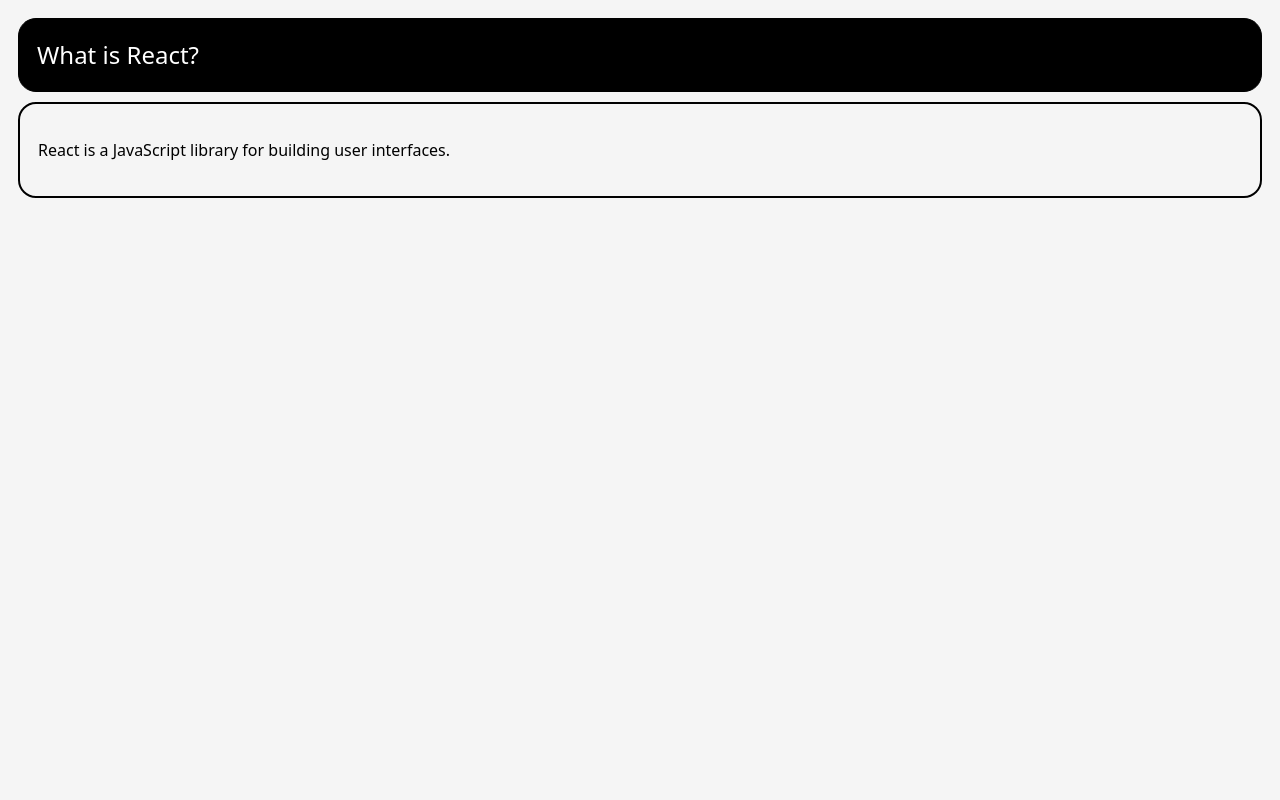
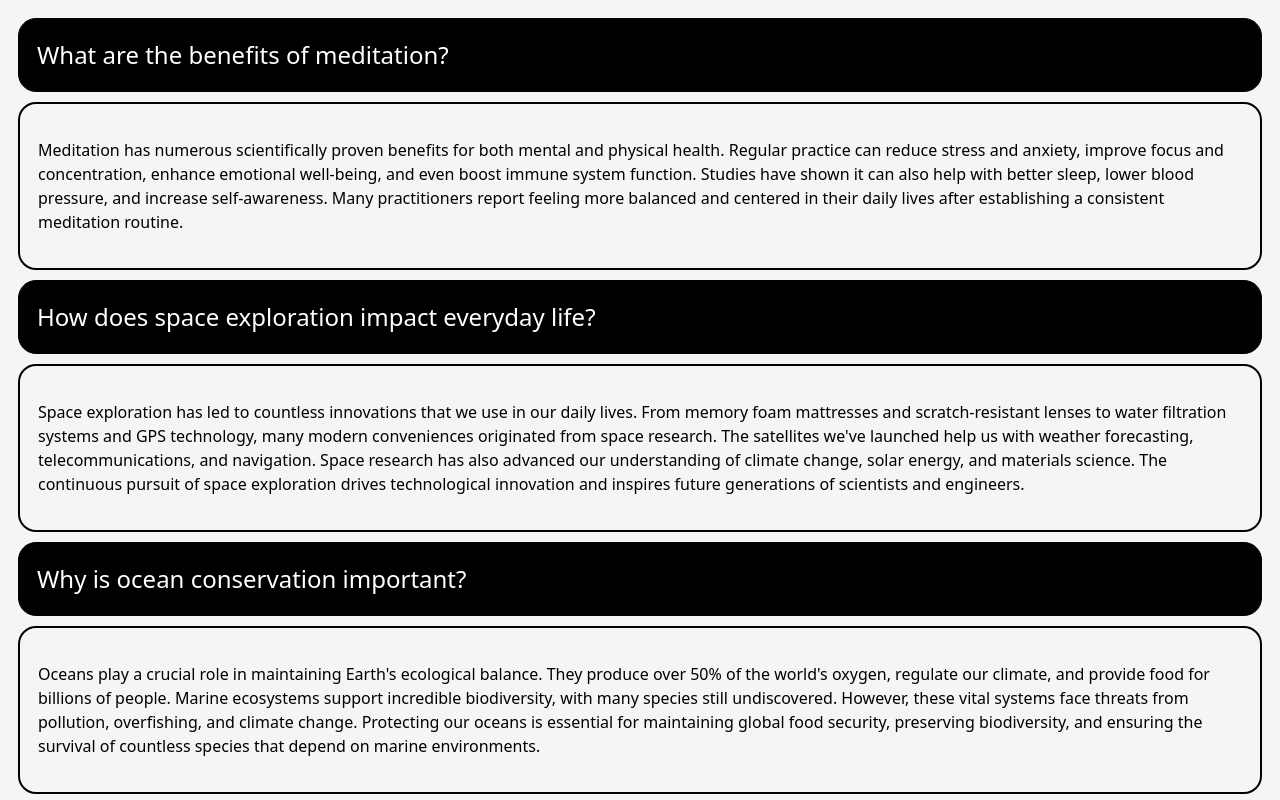
Before and after one commit to massivenobody/react-accordion, a React (Vite) app: page / in a window 1280 px wide. Shown: the top 800 px of the page. Built offline with nearby package versions, Linux system fonts and the light colour scheme.

Commit message:
feat: add accordion data
- Create accordionData.ts
- Add basic data
- Import and use data to render AccordionItem components.

```diff
--- a/src/App.css
+++ b/src/App.css
@@ -1,4 +1,4 @@
-.accordion-item {
+body {
   margin: 18px;
 }
 
--- a/src/components/Accordion.tsx
+++ b/src/components/Accordion.tsx
@@ -1,14 +1,15 @@
 import AccordionItem from "./AccordionItem";
-
-const accordionData = {
-    title: 'What is React?',
-    content: 'React is a JavaScript library for building user interfaces.',
-}
+import { accordionData } from "../data/accordionData";
 
 function Accordion() {
+    const accordionItems = accordionData.map((item) => (
+        <AccordionItem key={item.id} title={item.title} content={item.content} />
+    ))
 
     return (
-        <AccordionItem title={accordionData.title} content={accordionData.content} />
+        <div className="accordion">
+            {accordionItems}
+        </div>
     )
 }
 
--- /dev/null
+++ b/src/data/accordionData.ts
@@ -0,0 +1,38 @@
+export interface AccordionItem {
+    id: number;
+    title: string;
+    content: string;
+}
+
+export const accordionData: AccordionItem[] = [
+    {
+        id: 1,
+        title: 'What are the benefits of meditation?',
+        content: 'Meditation has numerous scientifically proven benefits for both mental and physical health. Regular practice can reduce stress and anxiety, improve focus and concentration, enhance emotional well-being, and even boost immune system function. Studies have shown it can also help with better sleep, lower blood pressure, and increase self-awareness. Many practitioners report feeling more balanced and centered in their daily lives after establishing a consistent meditation routine.',
+    },
+    {
+        id: 2,
+        title: 'How does space exploration impact everyday life?',
+        content: 'Space exploration has led to countless innovations that we use in our daily lives. From memory foam mattresses and scratch-resistant lenses to water filtration systems and GPS technology, many modern conveniences originated from space research. The satellites we\'ve launched help us with weather forecasting, telecommunications, and navigation. Space research has also advanced our understanding of climate change, solar energy, and materials science. The continuous pursuit of space exploration drives technological innovation and inspires future generations of scientists and engineers.',
+    },
+    {
+        id: 3,
+        title: 'Why is ocean conservation important?',
+        content: 'Oceans play a crucial role in maintaining Earth\'s ecological balance. They produce over 50% of the world\'s oxygen, regulate our climate, and provide food for billions of people. Marine ecosystems support incredible biodiversity, with many species still undiscovered. However, these vital systems face threats from pollution, overfishing, and climate change. Protecting our oceans is essential for maintaining global food security, preserving biodiversity, and ensuring the survival of countless species that depend on marine environments.',
+    },
+    {
+        id: 4,
+        title: 'What makes artificial intelligence revolutionary?',
+        content: 'Artificial Intelligence represents one of the most transformative technologies of our time. It\'s revolutionizing industries from healthcare and transportation to education and entertainment. AI systems can analyze vast amounts of data, recognize patterns, and make predictions with remarkable accuracy. Machine learning algorithms continue to improve, enabling more sophisticated applications like autonomous vehicles, personalized medicine, and advanced robotics. However, the technology also raises important ethical questions about privacy, job displacement, and the future relationship between humans and machines.',
+    },
+    {
+        id: 5,
+        title: 'How does sustainable agriculture work?',
+        content: 'Sustainable agriculture focuses on producing food while preserving environmental resources and ensuring economic viability for farmers. This approach incorporates practices like crop rotation, natural pest control, and water conservation. It emphasizes soil health through composting and minimal tillage, reducing the need for chemical fertilizers. Sustainable farming also promotes biodiversity, supports local ecosystems, and helps combat climate change through reduced carbon emissions. Many sustainable farms integrate traditional farming wisdom with modern technology to optimize production while protecting the environment.',
+    },
+    {
+        id: 6,
+        title: 'What is the impact of music on the brain?',
+        content: 'Music has profound effects on brain function and human behavior. Research shows it can influence emotion, memory, learning, and physical performance. When we listen to music, multiple areas of the brain activate simultaneously, creating neural connections and releasing neurotransmitters like dopamine. Music therapy has proven effective in treating various conditions, from anxiety and depression to stroke recovery and chronic pain. Studies indicate that learning to play an instrument can enhance cognitive abilities, improve memory, and even delay cognitive decline in older adults.',
+    },
+]
```
